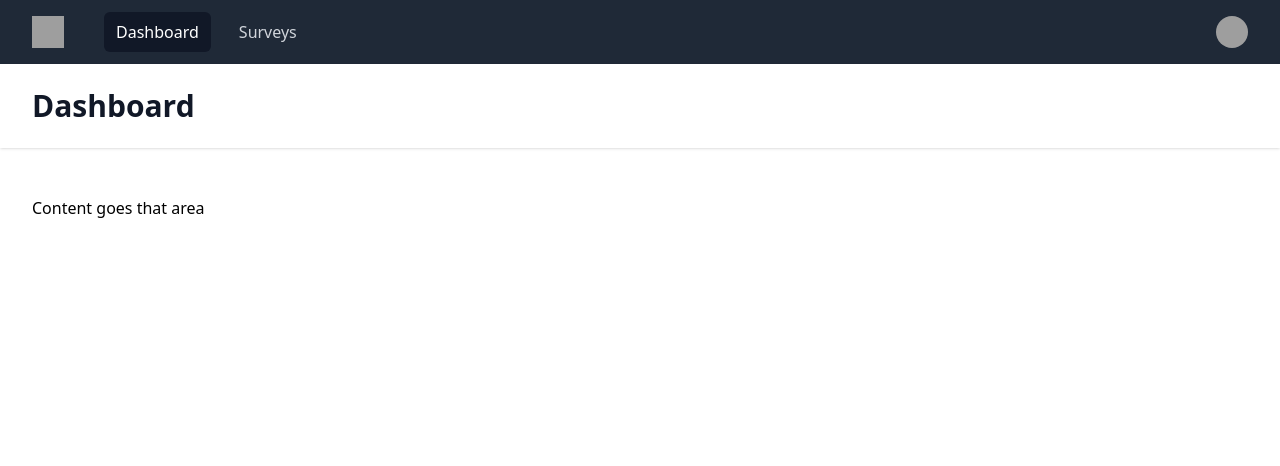
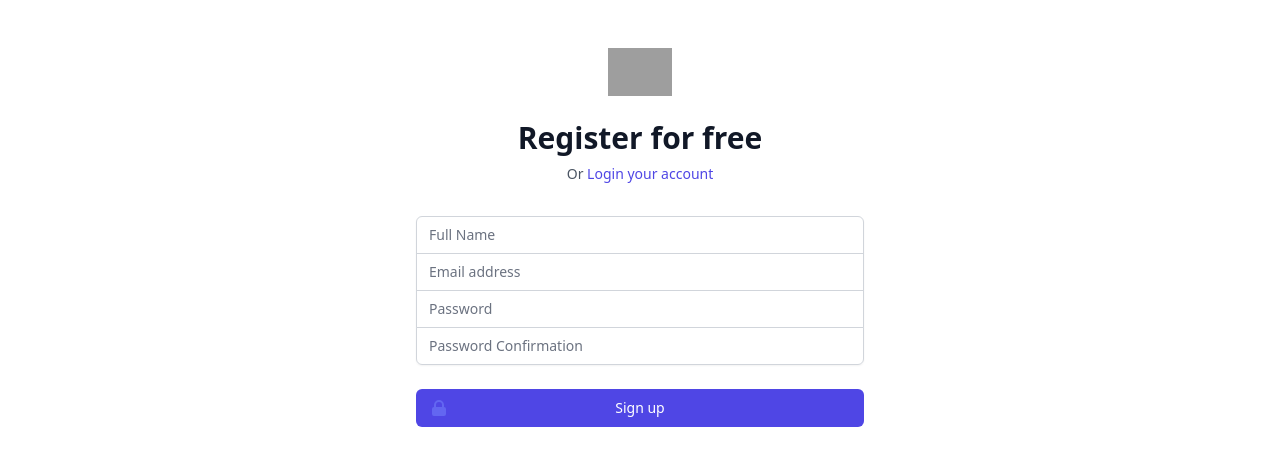
Before and after one commit to shahriarshaon1993/laravel-vue-survey, a Vue app in the folder vue/: page /register in a window 1280 px wide. Before the commit this address led to /dashboard. Shown: the top 466 px of the page. Built offline with nearby package versions, Linux system fonts and the light colour scheme; grey boxes are pictures that could not be loaded.

Commit message:
Signup on frontend

```diff
--- a/vue/src/store/index.js
+++ b/vue/src/store/index.js
@@ -1,25 +1,40 @@
 import {createStore} from "vuex";
-
 
 
 const store = createStore({
     state: {
         user: {
-            data: {
-              name: 'Tom Cook',
-              email: 'tom@example.com',
-              imageUrl:
-                'https://images.unsplash.com/photo-1472099645785-5658abf4ff4e?ixlib=rb-1.2.1&ixid=eyJhcHBfaWQiOjEyMDd9&auto=format&fit=facearea&facepad=2&w=256&h=256&q=80',
-            },
-            token: 123
+            data: {},
+            token: sessionStorage.getItem('TOKEN'),
         }
     },
     getters: {},
-    actions: {},
+    actions: {
+      register({ commit }, user) {
+        return fetch(`http://127.0.0.1:8000/api/register`, {
+          headers: {
+            "content-type": "application/json",
+            Accept: "application/json"
+          },
+          method: "POST",
+          body: JSON.stringify(user),
+        })
+          .then((res) => res.json())
+          .then((res) => {
+            commit("setUser", res);
+            return res;
+          });
+      },
+    },
     mutations: {
       logout: state => {
         state.user.data = {};
         state.user.token = null;
+      },
+      setUser: (state, userData) => {
+        state.user.token = userData.token;
+        state.user.data = userData.user;
+        sessionStorage.setItem('TOKEN', userData.token);
       }
     },
     modules: {}
--- a/vue/src/views/Register.vue
+++ b/vue/src/views/Register.vue
@@ -12,20 +12,24 @@
       </router-link>
     </p>
   </div>
-  <form class="mt-8 space-y-6" action="#" method="POST">
+  <form class="mt-8 space-y-6" @submit="register">
       <input type="hidden" name="remember" value="true" />
       <div class="rounded-md shadow-sm -space-y-px">
           <div>
               <label for="fullname" class="sr-only">Full Name</label>
-              <input id="fullname" name="name" type="text" autocomplete="name" required="" class="appearance-none rounded-none relative block w-full px-3 py-2 border border-gray-300 placeholder-gray-500 text-gray-900 rounded-t-md focus:outline-none focus:ring-indigo-500 focus:border-indigo-500 focus:z-10 sm:text-sm" placeholder="Full Name" />
+              <input id="fullname" name="name" type="text" autocomplete="name" required="" v-model="user.name" class="appearance-none rounded-none relative block w-full px-3 py-2 border border-gray-300 placeholder-gray-500 text-gray-900 rounded-t-md focus:outline-none focus:ring-indigo-500 focus:border-indigo-500 focus:z-10 sm:text-sm" placeholder="Full Name" />
           </div>
           <div>
               <label for="email-address" class="sr-only">Email address</label>
-              <input id="email-address" name="email" type="email" autocomplete="email" required="" class="appearance-none rounded-none relative block w-full px-3 py-2 border border-gray-300 placeholder-gray-500 text-gray-900 focus:outline-none focus:ring-indigo-500 focus:border-indigo-500 focus:z-10 sm:text-sm" placeholder="Email address" />
+              <input id="email-address" name="email" type="email" autocomplete="email" required="" v-model="user.email" class="appearance-none rounded-none relative block w-full px-3 py-2 border border-gray-300 placeholder-gray-500 text-gray-900 focus:outline-none focus:ring-indigo-500 focus:border-indigo-500 focus:z-10 sm:text-sm" placeholder="Email address" />
           </div>
           <div>
               <label for="password" class="sr-only">Password</label>
-              <input id="password" name="password" type="password" autocomplete="current-password" required="" class="appearance-none rounded-none relative block w-full px-3 py-2 border border-gray-300 placeholder-gray-500 text-gray-900 rounded-b-md focus:outline-none focus:ring-indigo-500 focus:border-indigo-500 focus:z-10 sm:text-sm" placeholder="Password" />
+              <input id="password" name="password" type="password" autocomplete="current-password" required="" v-model="user.password" class="appearance-none rounded-none relative block w-full px-3 py-2 border border-gray-300 placeholder-gray-500 text-gray-900 focus:outline-none focus:ring-indigo-500 focus:border-indigo-500 focus:z-10 sm:text-sm" placeholder="Password" />
+          </div>
+          <div>
+              <label for="password_confirmation" class="sr-only">Password Confirmation</label>
+              <input id="password_confirmation" name="password_confirmation" type="password" autocomplete="current-password" required="" v-model="user.password_confirmation" class="appearance-none rounded-none relative block w-full px-3 py-2 border border-gray-300 placeholder-gray-500 text-gray-900 rounded-b-md focus:outline-none focus:ring-indigo-500 focus:border-indigo-500 focus:z-10 sm:text-sm" placeholder="Password Confirmation" />
           </div>
       </div>
 
@@ -40,10 +44,27 @@
   </form>
 </template>
 
-<script>
+<script setup>
   import { LockClosedIcon } from '@heroicons/vue/solid';
+  import store from '../store';
+  import {useRouter} from 'vue-router';
 
-  export default {
-    name: "Register",
+  const router = useRouter();
+  const user = {
+    name: '',
+    email: '',
+    password: '',
+    password_confirmation: ''
+  };
+
+  function register(ev) {
+    ev.preventDefault();
+    store
+      .dispatch('register', user)
+      .then((res) => {
+        router.push({
+          name: 'Dashboard'
+        })
+      })
   }
 </script>
```
